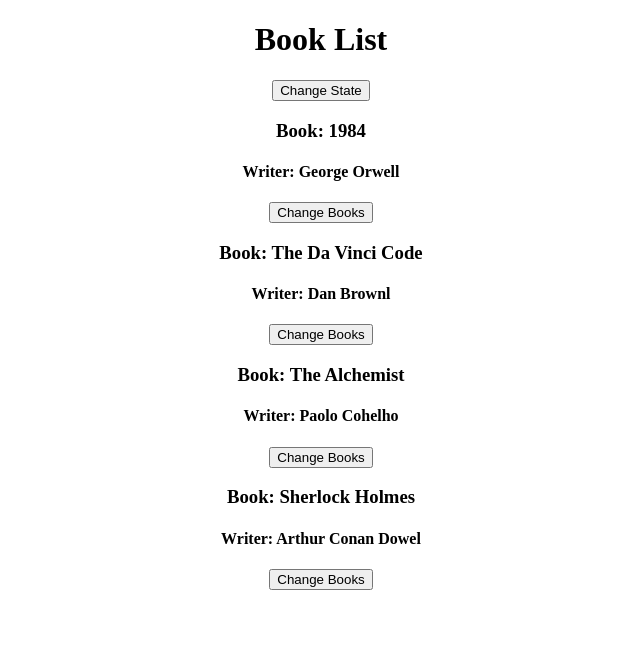
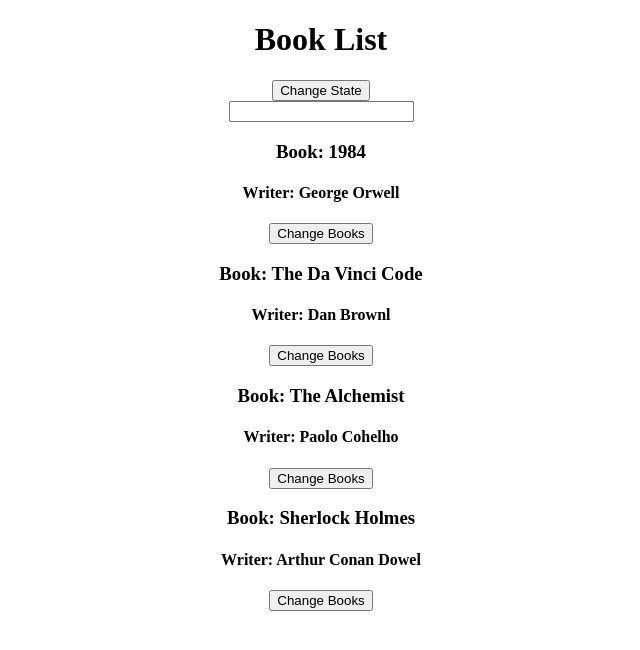
Before and after one commit to sohel473/hello-react, a React (Create React App) app: page / in a window 1280 px wide. Shown: the top 650 px of the page, without its empty margins (319-959 px from the left). Built offline with nearby package versions, Linux system fonts and the light colour scheme.

Commit message:
Change state with input elements

```diff
--- a/src/App.js
+++ b/src/App.js
@@ -23,13 +23,30 @@ class App extends Component {
       ],
     });
   };
+
+  changeInputState = (e) => {
+    this.setState({
+      books: [
+        { bookName: e.target.value, author: "George Orwell 2" },
+        { bookName: "The Da Vinci Code 2", author: "Dan Brownl 2" },
+        { bookName: "The Alchemist 2", author: "Paolo Cohelho 2" },
+        { bookName: "Sherlock Holmes 2", author: "Arthur Conan Dowel 2" },
+      ],
+    });
+  };
   render() {
     return (
       <div className="App">
         <h1>Book List</h1>
+
         <button onClick={() => this.changeState("Ninteen Eighty Four")}>
           Change State
         </button>
+
+        <br />
+
+        <input type="text" onChange={this.changeInputState} />
+
         <Book
           name={this.state.books[0].bookName}
           writer={this.state.books[0].author}
@@ -45,7 +62,7 @@ class App extends Component {
         <Book
           name={this.state.books[3].bookName}
           writer={this.state.books[3].author}
-          changeState={this.changeState.bind(this, "Ninteen 84")}
+          change={this.changeState.bind(this, "Ninteen 84")}
         />
       </div>
     );
--- a/src/components/Book.js
+++ b/src/components/Book.js
@@ -3,7 +3,7 @@ const Book = (props) => {
     <div>
       <h3>Book: {props.name}</h3>
       <h4>Writer: {props.writer}</h4>
-      <button onClick={props.changeState}>Change Books</button>
+      <button onClick={props.change}>Change Books</button>
     </div>
   );
 };
```
